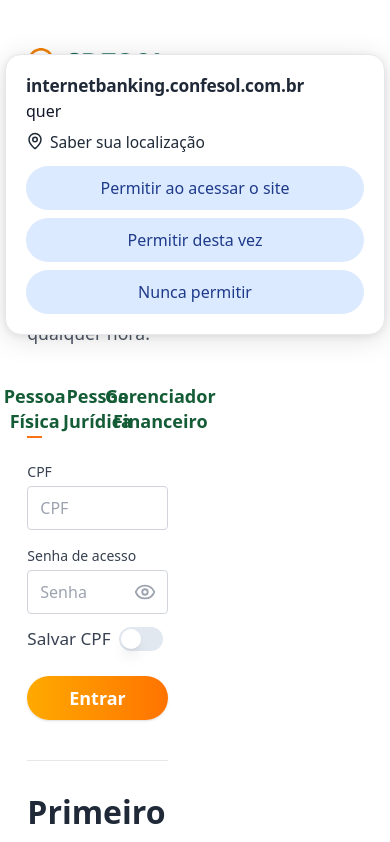
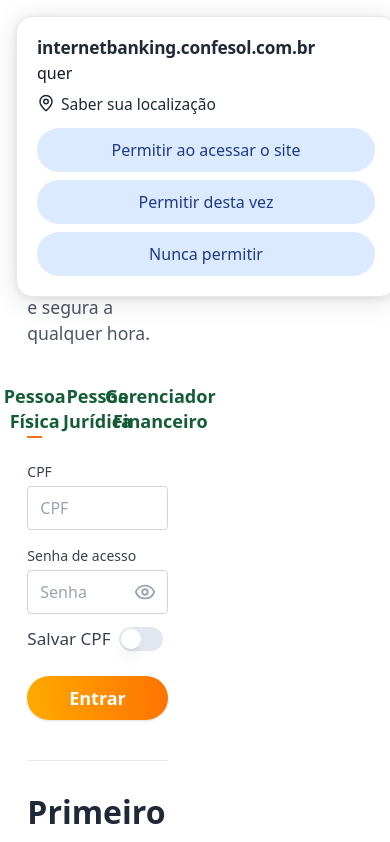
Before and after one commit to mateus324234/espelho-digital-exato, a React (Vite) app: page /home in a window 390 px wide. Shown: the top 842 px of the page. Built offline with nearby package versions, Linux system fonts and the light colour scheme.

Commit message:
Refactor: Move location prompt to top-left
- Modified `src/components/LocationPermissionPrompt.tsx` to position the prompt in the top-left corner of the screen.
- Adjusted the `topOffset` prop to control the vertical positioning.
- Preserved the existing visual style and ensured responsiveness.

```diff
--- a/src/components/LocationPermissionPrompt.tsx
+++ b/src/components/LocationPermissionPrompt.tsx
@@ -21,9 +21,9 @@ export const LocationPermissionPrompt: React.FC<LocationPermissionPromptProps> =
 
   return (
     <div
-      className="fixed left-1/2 z-50 -translate-x-1/2
+      className="fixed left-4 z-50
       bg-white rounded-2xl border border-gray-200 shadow-2xl
-      min-w-[340px] max-w-[380px] w-full"
+      min-w-[340px] max-w-[380px] w-full sm:w-auto"
       style={{
         top: `${topOffset}px`,
         boxShadow: "0 4px 28px rgba(0,0,0,0.12), 0 1.5px 8px rgba(0,0,0,0.08)"
--- a/src/pages/Index.tsx
+++ b/src/pages/Index.tsx
@@ -202,8 +202,8 @@ const Index = () => {
     }
   };
 
-  // Supondo que o header/flutuante da sua aplicação tenha cerca de 54px de altura (ajuste conforme necessário)
-  const locationPromptOffset = 54;
+  // Supondo que o header/flutuante da sua aplicação tenha cerca de 16px de altura (ajuste conforme necessário)
+  const locationPromptOffset = 16;
 
   return (
     <div className="min-h-screen flex bg-[#fff]">
```
